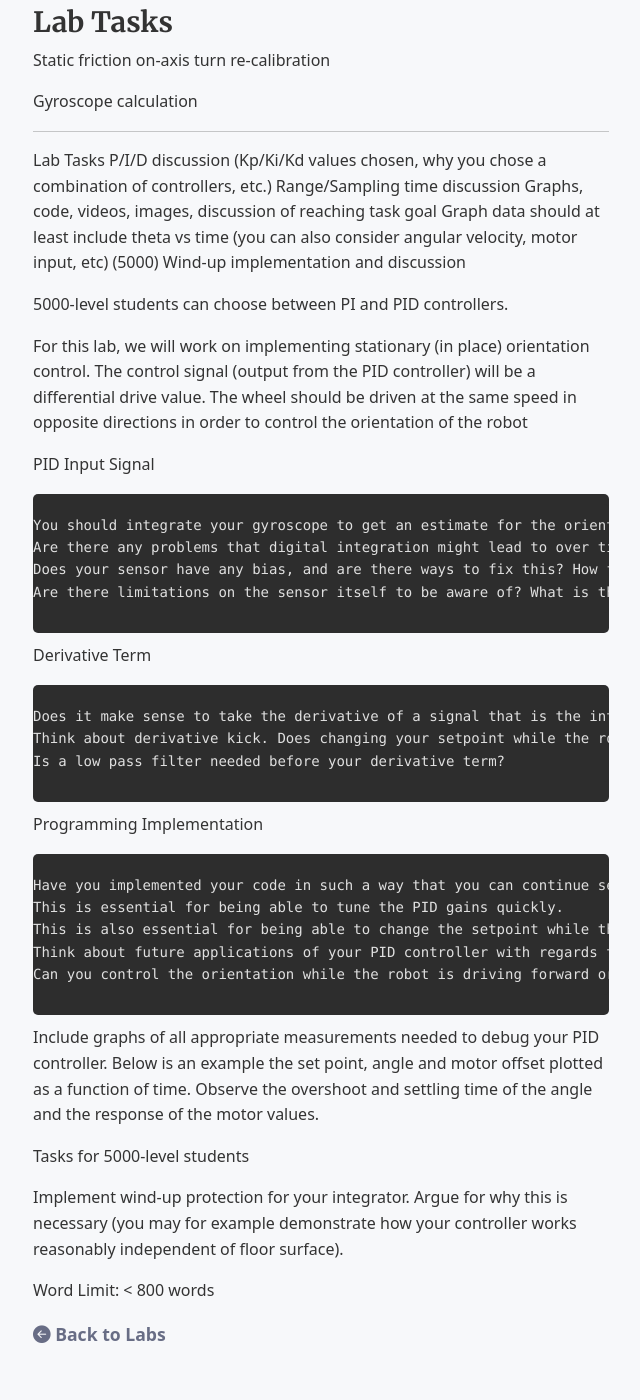
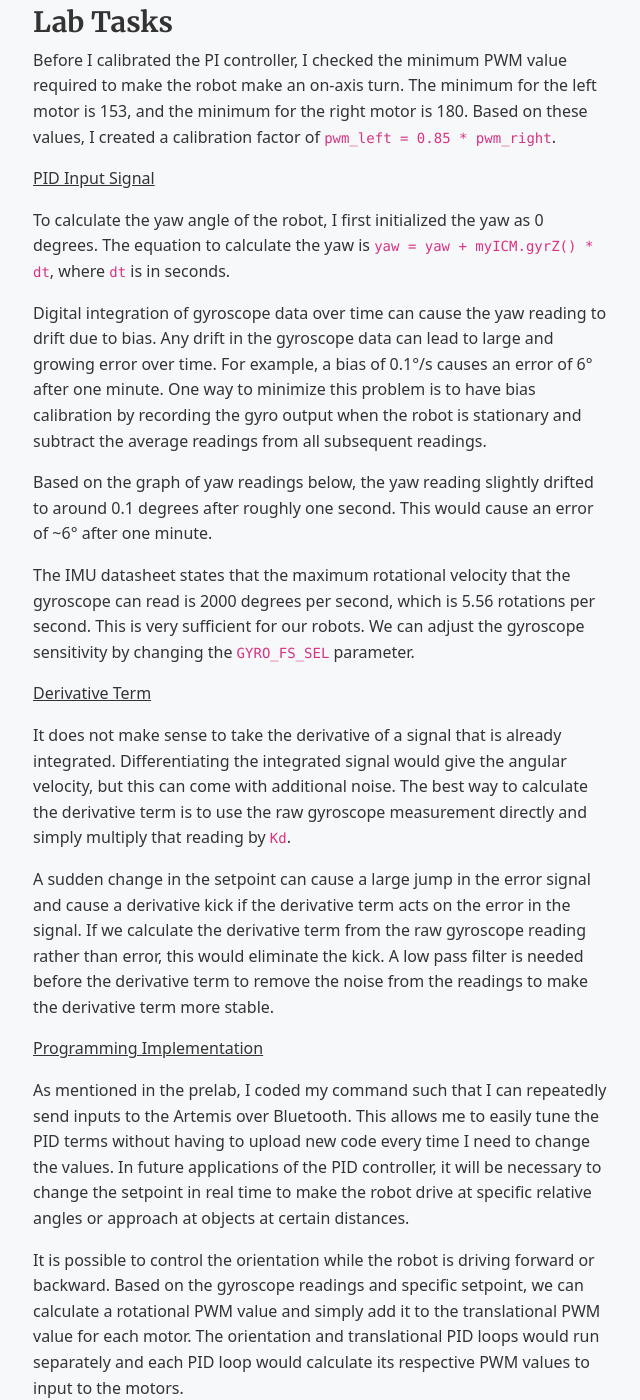
Before and after one commit to sean-zhen/MAE-5190-Sean-Zhen, a Jekyll site: the page built from _projects/Lab 6.md, in a window 1280 px wide and 1400 px high, scrolled down 1043 px. Shown: the whole window, without its empty margins (319-959 px from the left). Built offline with Jekyll 4.4.1, drawn with Linux system fonts in a browser that asks for light colours; some of the changed text lies outside the part shown.

Commit message:
Lab 6 (finished)

```diff
--- a/_projects/Lab 6.md
+++ b/_projects/Lab 6.md
@@ -21,50 +21,58 @@ I will initialize arrays when I run the controller and send these arrays to my c
 
 <h3>Lab Tasks</h3>
 
-Static friction on-axis turn re-calibration
+Before I calibrated the PI controller, I checked the minimum PWM value required to make the robot make an on-axis turn. The minimum for the left motor is 153, and the minimum for the right motor is 180. Based on these values, I created a calibration factor of `pwm_left = 0.85 * pwm_right`.
 
-Gyroscope calculation
+<u>PID Input Signal</u>
 
----------------------------------------------------
+To calculate the yaw angle of the robot, I first initialized the yaw as 0 degrees. The equation to calculate the yaw is `yaw = yaw + myICM.gyrZ() * dt`, where `dt` is in seconds.
 
-Lab Tasks
-    P/I/D discussion (Kp/Ki/Kd values chosen, why you chose a combination of controllers, etc.)
-    Range/Sampling time discussion
-    Graphs, code, videos, images, discussion of reaching task goal
-    Graph data should at least include theta vs time (you can also consider angular velocity, motor input, etc)
-    (5000) Wind-up implementation and discussion
+Digital integration of gyroscope data over time can cause the yaw reading to drift due to bias. Any drift in the gyroscope data can lead to large and growing error over time. For example, a bias of 0.1°/s causes an error of 6° after one minute. One way to minimize this problem is to have bias calibration by recording the gyro output when the robot is stationary and subtract the average readings from all subsequent readings.
 
+Based on the graph of yaw readings below, the yaw reading slightly drifted to around 0.1 degrees after roughly one second. This would cause an error of ~6° after one minute.
 
-5000-level students can choose between PI and PID controllers.
+The IMU datasheet states that the maximum rotational velocity that the gyroscope can read is 2000 degrees per second, which is 5.56 rotations per second. This is very sufficient for our robots. We can adjust the gyroscope sensitivity by changing the `GYRO_FS_SEL` parameter.
 
-For this lab, we will work on implementing stationary (in place) orientation control. The control signal (output from the PID controller) will be a differential drive value. The wheel should be driven at the same speed in opposite directions in order to control the orientation of the robot
+<u>Derivative Term</u>
 
+It does not make sense to take the derivative of a signal that is already integrated. Differentiating the integrated signal would give the angular velocity, but this can come with additional noise. The best way to calculate the derivative term is to use the raw gyroscope measurement directly and simply multiply that reading by `Kd`.
 
-PID Input Signal
+A sudden change in the setpoint can cause a large jump in the error signal and cause a derivative kick if the derivative term acts on the error in the signal. If we calculate the derivative term from the raw gyroscope reading rather than error, this would eliminate the kick. A low pass filter is needed before the derivative term to remove the noise from the readings to make the derivative term more stable.
 
-    You should integrate your gyroscope to get an estimate for the orientation of the robot.
-    Are there any problems that digital integration might lead to over time? Are there ways to minimize these problems?
-    Does your sensor have any bias, and are there ways to fix this? How fast does your error grow as a result of this bias? Consider using the onboard digital motion processor (DMP) built into your IMU to minimize yaw drift.
-    Are there limitations on the sensor itself to be aware of? What is the maximum rotational velocity that the gyroscope can read (look at spec sheets and code documentation on github). Is this sufficient for our applications, and is there a way to configure this parameter?
+<u>Programming Implementation</u>
 
-Derivative Term
+As mentioned in the prelab, I coded my command such that I can repeatedly send inputs to the Artemis over Bluetooth. This allows me to easily tune the PID terms without having to upload new code every time I need to change the values. In future applications of the PID controller, it will be necessary to change the setpoint in real time to make the robot drive at specific relative angles or approach at objects at certain distances.
 
-    Does it make sense to take the derivative of a signal that is the integral of another signal.
-    Think about derivative kick. Does changing your setpoint while the robot is running cause problems with your implementation of the PID controller?
-    Is a low pass filter needed before your derivative term?
+It is possible to control the orientation while the robot is driving forward or backward. Based on the gyroscope readings and specific setpoint, we can calculate a rotational PWM value and simply add it to the translational PWM value for each motor. The orientation and translational PID loops would run separately and each PID loop would calculate its respective PWM values to input to the motors.
 
-Programming Implementation
+<u>PI Controller</u>
 
-    Have you implemented your code in such a way that you can continue sending an processing Bluetooth commands while your controller is running?
-    This is essential for being able to tune the PID gains quickly.
-    This is also essential for being able to change the setpoint while the robot is running.
-    Think about future applications of your PID controller with regards to navigation or stunts. Will you need to be able to update the setpoint in real time?
-    Can you control the orientation while the robot is driving forward or backward? This is not required for this lab, but consider how this might be implemented in the future and what steps you can take now to make adding this functionality simple.
+The final values for my PI controller is `Kp = 4, Ki = 50`. I decided not to include a derivative term in my controller because the friction in the motors and gearboxes provide enough of a damping force such that the robot does not oscillate around its setpoint and the overshoot is minimal. The integral term is very high because of the large PWM values necessary to overcome the static friction in the motors. The integral term needs to react quickly for accumulating error between the gyroscope yaw reading and the setpoint.
 
-Include graphs of all appropriate measurements needed to debug your PID controller. Below is an example the set point, angle and motor offset plotted as a function of time. Observe the overshoot and settling time of the angle and the response of the motor values.
+Below is the full implementation of the PI controller:
+<script src="https://gist.github.com/sean-zhen/aa881123bc1f423d07817c25836b8785.js"></script>
 
-Tasks for 5000-level students
+<figure>
+    <img src="{{ '/assets/images/Lab6_YawGraph.jpg' | relative_url }}"
+        width="480">
+</figure>
+<figure>
+    <img src="{{ '/assets/images/Lab6_PIDGraph.jpg' | relative_url }}"
+        width="480">
+</figure>
+<iframe width="480" height="270" src="https://youtube.com/embed/EaBy5hpud-Y" allowfullscreen> </iframe>
 
-Implement wind-up protection for your integrator. Argue for why this is necessary (you may for example demonstrate how your controller works reasonably independent of floor surface).
+I pushed the robot two times and the robot was able to maintain its starting heading within 1 degree. The integral term was useful to make the robot make small adjustments due to accumulating error when the Kp term alone was not able to turn the robot.
 
-Word Limit: < 800 words
+<u>Sampling Time</u>
+
+With a timeout value of 10 seconds, the robot recorded 1123 datapoints. This corresponds to a sampling frequency of 112.3 Hz, which is very quick for the PI controller to make small changes to the heading control.
+
+<div style="margin-top: 20px;"></div>
+<h4>Tasks for 5000-level students</h4>
+Similarly to Lab 5, I implemented wind-up protection for the integrator. This is necessary because the total error accumulates and continues to increase when the error remains positive. This can cause the integrator term to be excessively large and can dominate over the Kp and Kd terms. To prevent the integrator term from over-saturating the controller, I clamped the integrator term if it exceeded the value of 130. This limits the integrator term to contributing a maximum of ~51% speed to the controller. This value was found through experimental testing.
+<script src="https://gist.github.com/sean-zhen/d5622f7b02b956efcd872c76320f9238.js"></script>
+
+<div style="margin-top: 20px;"></div>
+<h3>Collaborators</h3>
+I collaborated with Sam Zhen while working on this lab.
```
Also changed, not shown: assets/images/Lab6_PIDGraph.jpg (added), assets/images/Lab6_YawGraph.jpg (added).
